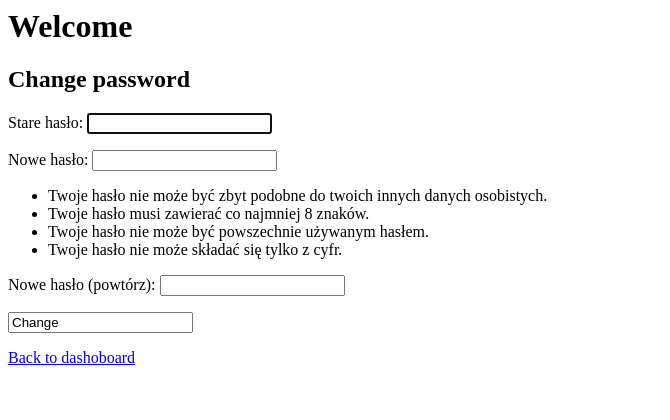
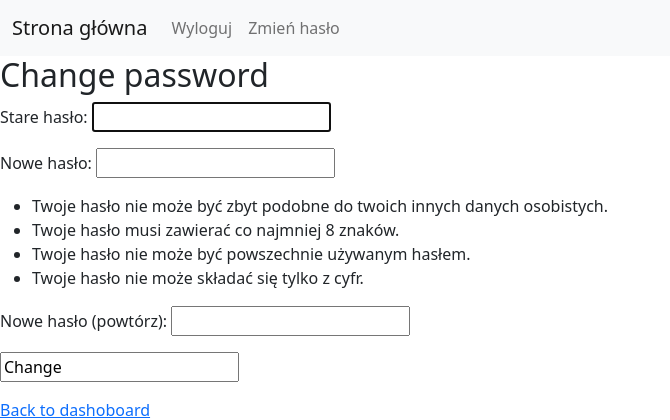
Before and after one commit to Ewelina179/filmography_app, a Django app: page /accounts/password_change/ in a window 1280 px wide. Shown: the top 420 px of the page, without its empty margins (0-670 px from the left). Run offline with Django 3.2, Linux system fonts and the light colour scheme; the visitor is signed in with stand-in values (Sample User, id 1); parts of the project's set-up code (start-up, migrations or seed data) failed here and were passed over.

Commit message:
added navbar

```diff
--- a/my_app/filmography/templates/base.html
+++ b/my_app/filmography/templates/base.html
@@ -1,4 +1,34 @@
-<h1>Welcome</h1>
+<html lang="en">
+  <head>
+    <meta charset="utf-8">
+    <link href="https://cdn.jsdelivr.net/npm/bootstrap@5.1.3/dist/css/bootstrap.min.css" rel="stylesheet" integrity="sha384-1BmE4kWBq78iYhFldvKuhfTAU6auU8tT94WrHftjDbrCEXSU1oBoqyl2QvZ6jIW3" crossorigin="anonymous">
+    </head>
+
+<nav class="navbar navbar-expand-lg navbar-light bg-light">
+    <div class="container-fluid">
+      <a class="navbar-brand" href="{% url 'dashboard'%}">Strona główna</a>
+      <button class="navbar-toggler" type="button" data-bs-toggle="collapse" data-bs-target="#navbarNav" aria-controls="navbarNav" aria-expanded="false" aria-label="Toggle navigation">
+        <span class="navbar-toggler-icon"></span>
+      </button>
+      <div class="collapse navbar-collapse" id="navbarNav">
+        <ul class="navbar-nav">
+          {% if user.is_authenticated %}
+          <li class="nav-item">
+            <a class="nav-link" href="{% url 'logout'%}">Wyloguj</a>
+          </li>
+          <li class="nav-item">
+            <a class="nav-link" href="{% url 'password_change' %}">Zmień hasło</a>
+          </li>
+            {% else %}
+            <a class="nav-link" href="{% url 'login'%}">Zaloguj</a>
+            </li>
+            <a class="nav-link" href="{% url 'register'%}">Zarejestruj</a>
+            </li>
+        {% endif %}
+            </ul>
+        </div>
+        </div>
+        </nav>
 
 {% block content %}
 {% endblock %}
```
